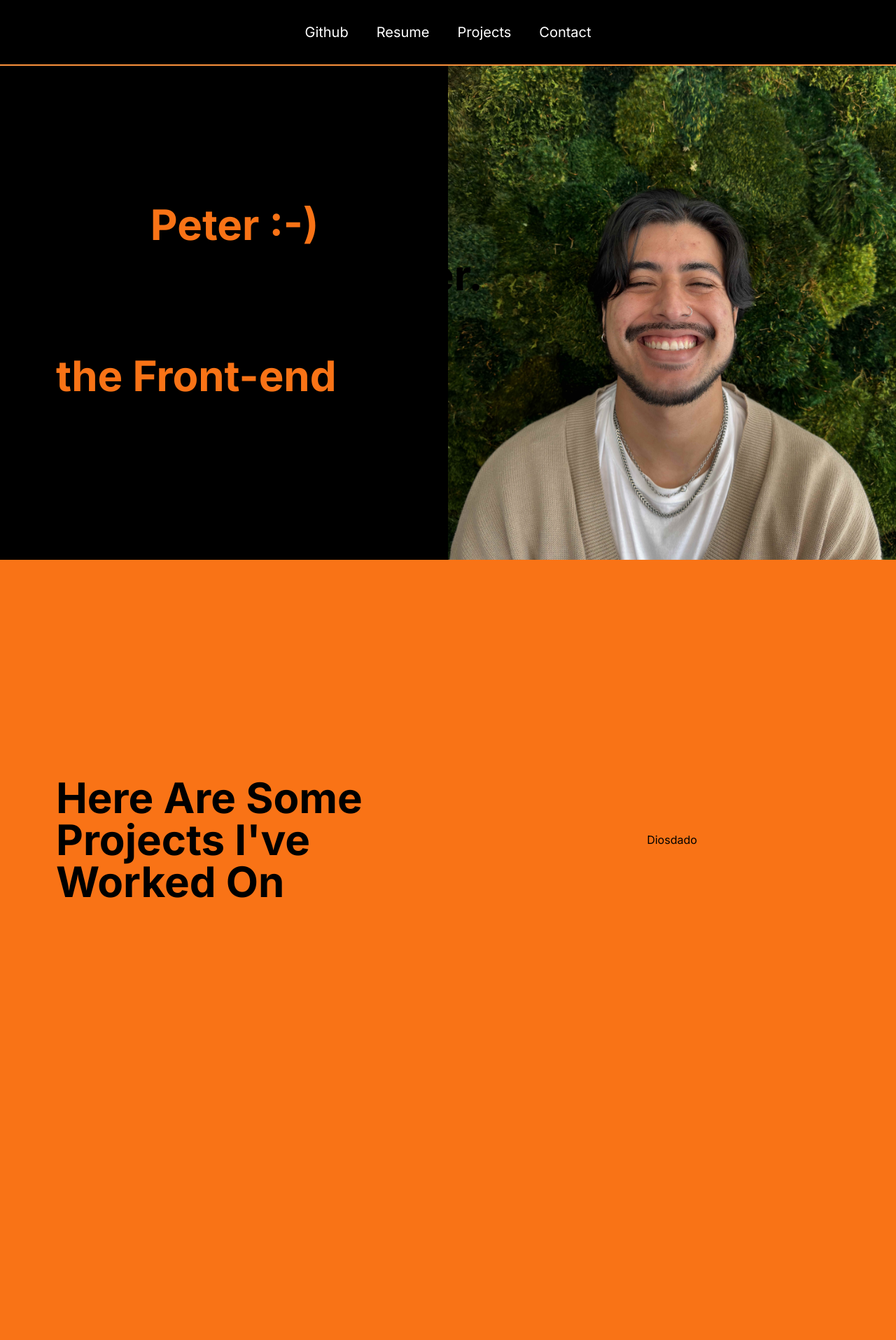
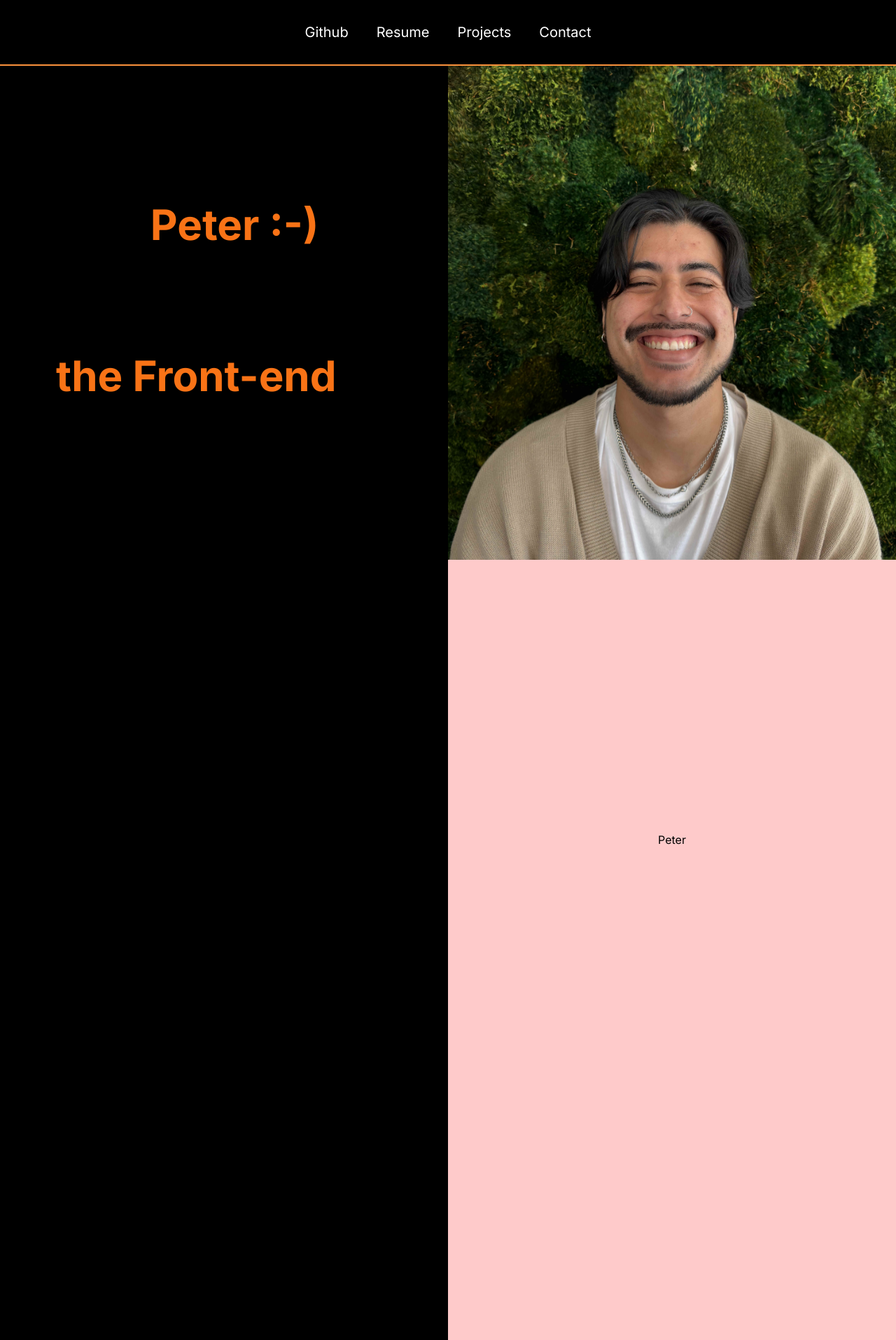
Before and after one commit to PetDios9/personal-site-v2, a Next.js app: page / in a window 1280 px wide. Shown: the top 1915 px of the page at 70% size. Built offline with nearby package versions, Linux system fonts and the light colour scheme.

Commit message:
style: cleaned up style tags, fixed overscroll img

```diff
--- a/src/app/page.tsx
+++ b/src/app/page.tsx
@@ -5,21 +5,23 @@ import Portrait from "../components/Portrait";
 
 export default function Home() {
   return (
-    <div className="relative flex flex-col bg-black">
+    <div className="relative bg-black">
       <div className="fixed top-0 z-50">
         <Header />
       </div>
-      <div className="sticky top-0 lg:z-40">
+      <div className="relative md:fixed w-full md:w-6/12 min-h-screen inset-0">
         <AboutMe />
       </div>
-      <div className="sticky lg:fixed top-0" id="portrait">
-        <Portrait />
-      </div>
-      <div className="sticky top-0" id="projects">
-        <Contact />
-      </div>
-      <div className="sticky top-0 ">
-        <Contact />
+      <div className="w-full md:w-6/12 ml-auto">
+        <div className="sticky top-0">
+          <Portrait />
+        </div>
+        <div className="sticky top-0">
+          <Contact />
+        </div>
+        <div className="sticky top-0">
+          <Contact />
+        </div>
       </div>
     </div>
   );
--- a/src/components/Contact.tsx
+++ b/src/components/Contact.tsx
@@ -1,14 +1,7 @@
 export default function Contact() {
   return (
-    <div className="lg:grid lg:grid-cols-2 lg:justify-center lg:content-center w-auto bg-orange-500">
-      <div className="hidden h-screen lg:flex flex-col justify-center items-center lg:items-start lg:pl-14 xl:pl-20 gap-3">
-        <h1 className="overflow-hidden whitespace-nowrap text-4xl lg:text-5xl xl:text-6xl font-bold text-left text-wrap">
-          Here Are Some Projects I've Worked On
-        </h1>
-      </div>
-      <div className="h-screen flex flex-row justify-center align-middle items-center">
-        <h1>Diosdado</h1>
-      </div>
+    <div className="bg-red-200 h-screen flex justify-center items-center flex-col p-10">
+      <h1>Peter</h1>
     </div>
   );
 }
--- a/src/components/Portrait.tsx
+++ b/src/components/Portrait.tsx
@@ -2,17 +2,13 @@ import Image from "next/image";
 
 export default function Portrait() {
   return (
-    <div className="lg:grid lg:grid-cols-2 lg:justify-center lg:content-center w-auto bg-black">
-      <div className="hidden h-screen lg:flex flex-col justify-center items-center lg:items-start lg:pl-14 xl:pl-20 gap-3"></div>
-      <div className="flex justify-center h-screen w-full bg-cover max-w-fit">
-        <Image
-          src="/IMG_4737-min.jpeg"
-          width={900}
-          height={1000}
-          alt="Peter Diosdado"
-          className="object-cover"
-        />
-      </div>
+    <div className=" h-screen flex justify-center items-center">
+      <Image
+        src="/IMG_4737-min.jpeg"
+        alt="Peter Diosdado"
+        className="object-cover"
+        fill={true}
+      />
     </div>
   );
 }
```
